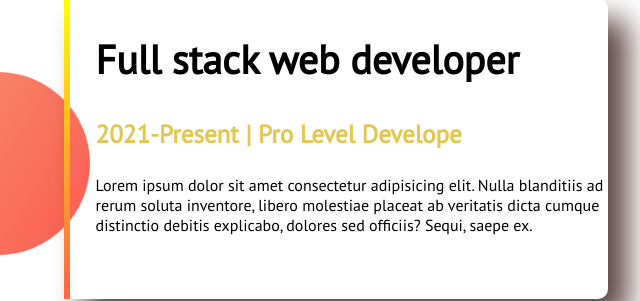
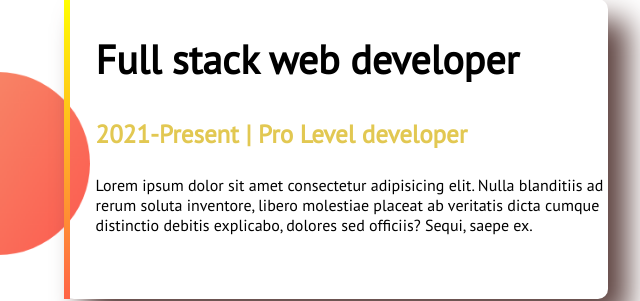
Before and after one commit to jihan212/portfolio-practise, a plain HTML site: page index.html in a window 1280 px wide. Shown: the part 1119-1420 px from the top of the page, 0-640 px from the left. Drawn offline with Linux system fonts and the light colour scheme.

Commit message:
portfolio website created

```diff
--- a/index.html
+++ b/index.html
@@ -38,7 +38,7 @@
         <h2>Experience</h2>
         <div id="stack" class="half-width box-shadow">
             <h2>Full stack web developer</h2>
-            <h3 class="highlighted-text">2021-Present | Pro Level Develope</h3>
+            <h3 class="highlighted-text">2021-Present | Pro Level developer</h3>
             <p>Lorem ipsum dolor sit amet consectetur adipisicing elit. Nulla blanditiis ad rerum soluta inventore, libero molestiae placeat ab veritatis dicta cumque distinctio debitis explicabo, dolores sed officiis? Sequi, saepe ex.</p>
         </div>
         <div id="baby" class="half-width box-shadow">
```
